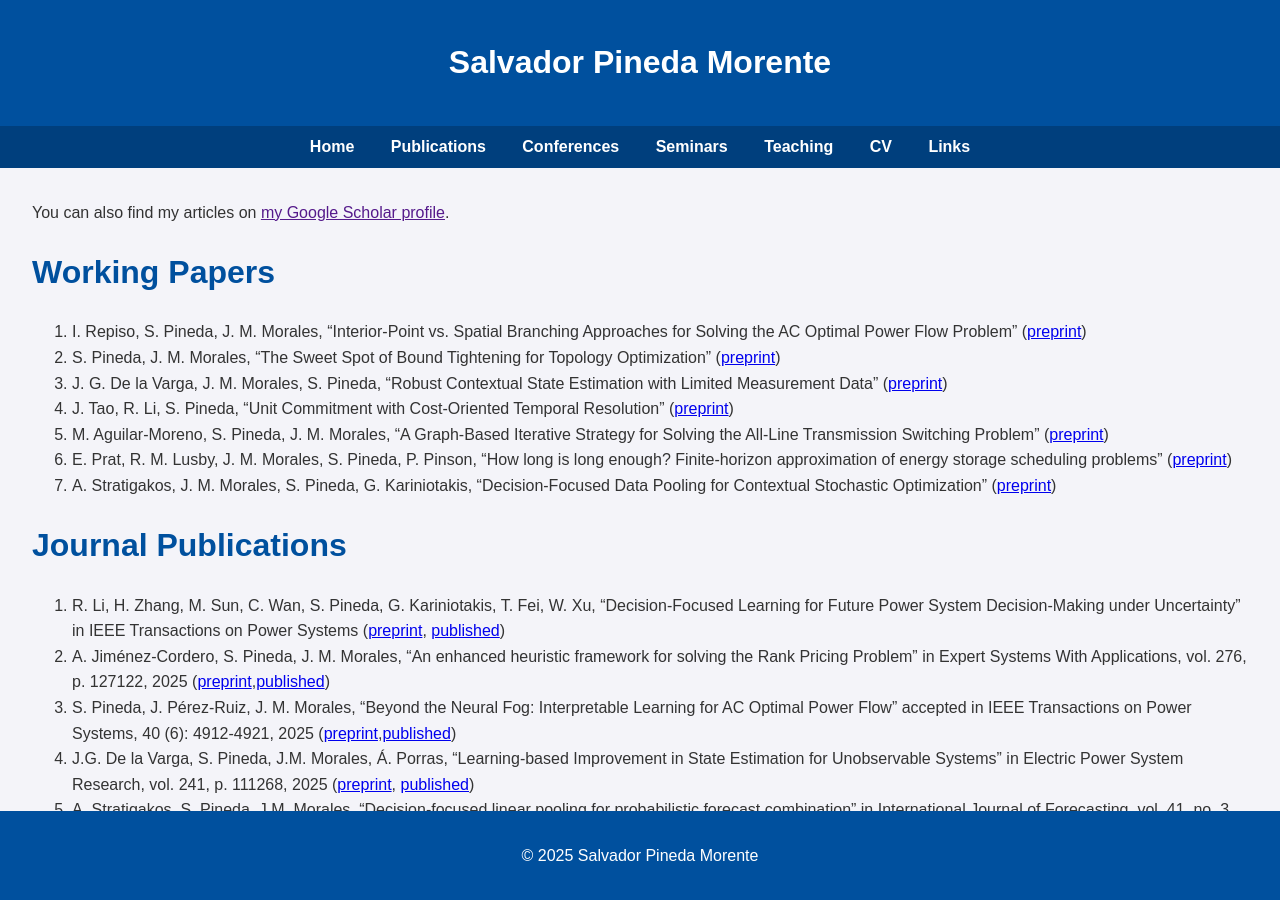
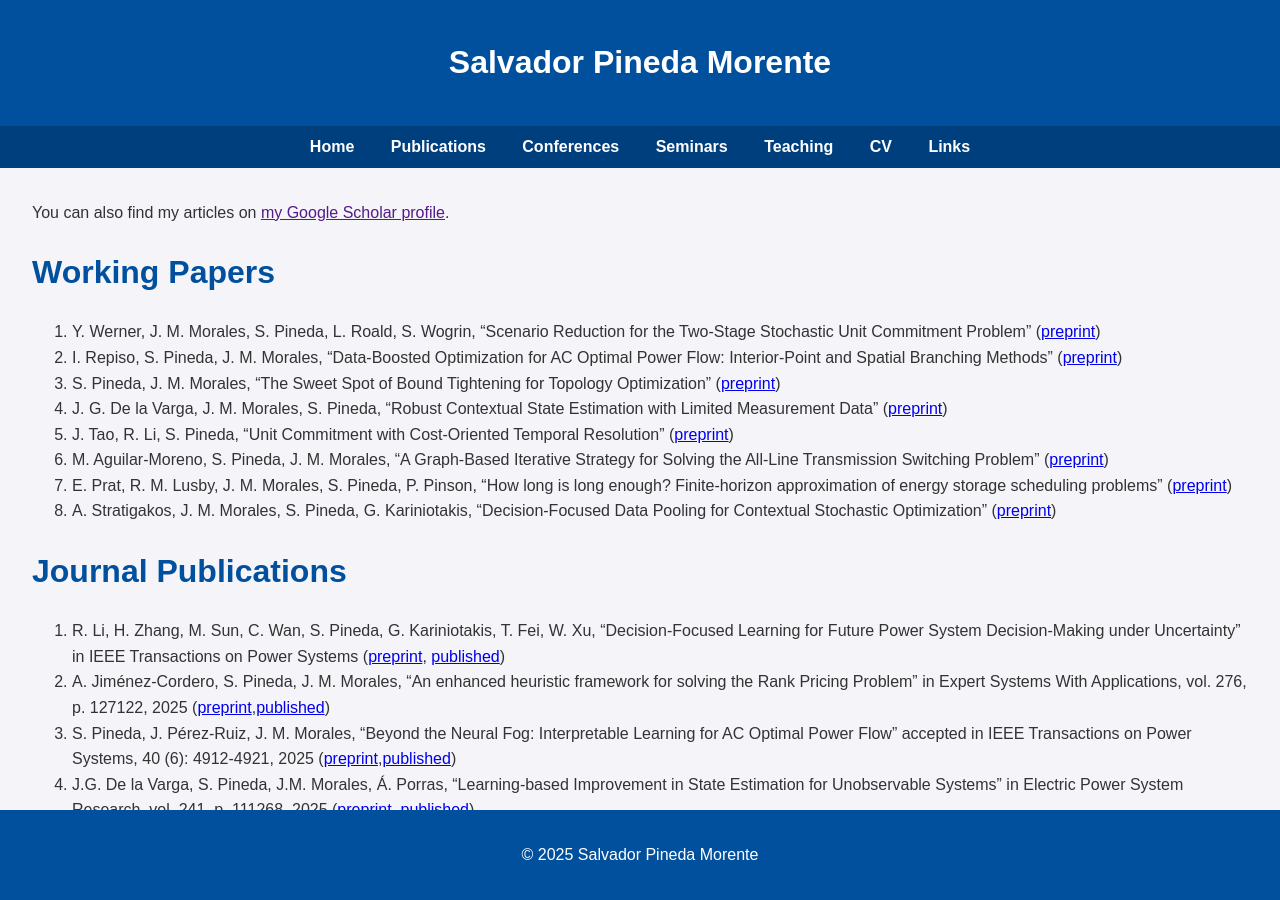
Before and after one commit to salvapineda/salvapineda.github.io, a Jekyll site: the page built from publications.md, in a window 1280 px wide and 900 px high. Built offline with Jekyll 4.4.1, drawn with Linux system fonts in a browser that asks for light colours.

Commit message:
add preprint

```diff
--- a/publications.md
+++ b/publications.md
@@ -8,7 +8,8 @@ title: "Publications"
 
 # Working Papers
 
-1. I. Repiso, S. Pineda, J. M. Morales, "Interior-Point vs. Spatial Branching Approaches for Solving the AC Optimal Power Flow Problem" ([preprint](https://arxiv.org/abs/2510.15753))
+1. Y. Werner, J. M. Morales, S. Pineda, L. Roald, S. Wogrin, "Scenario Reduction for the Two-Stage Stochastic Unit Commitment Problem" ([preprint](https://arxiv.org/abs/2512.19614))
+1. I. Repiso, S. Pineda, J. M. Morales, "Data-Boosted Optimization for AC Optimal Power Flow: Interior-Point and Spatial Branching Methods" ([preprint](https://arxiv.org/abs/2510.15753))
 1. S. Pineda, J. M. Morales, "The Sweet Spot of Bound Tightening for Topology Optimization" ([preprint](https://arxiv.org/abs/2507.16496))
 1. J. G. De la Varga, J. M. Morales, S. Pineda, "Robust Contextual State Estimation with Limited Measurement Data" ([preprint](https://arxiv.org/abs/2507.08767))
 1.  J. Tao, R. Li, S. Pineda, "Unit Commitment with Cost-Oriented Temporal Resolution" ([preprint](https://arxiv.org/abs/2506.02707))
```
